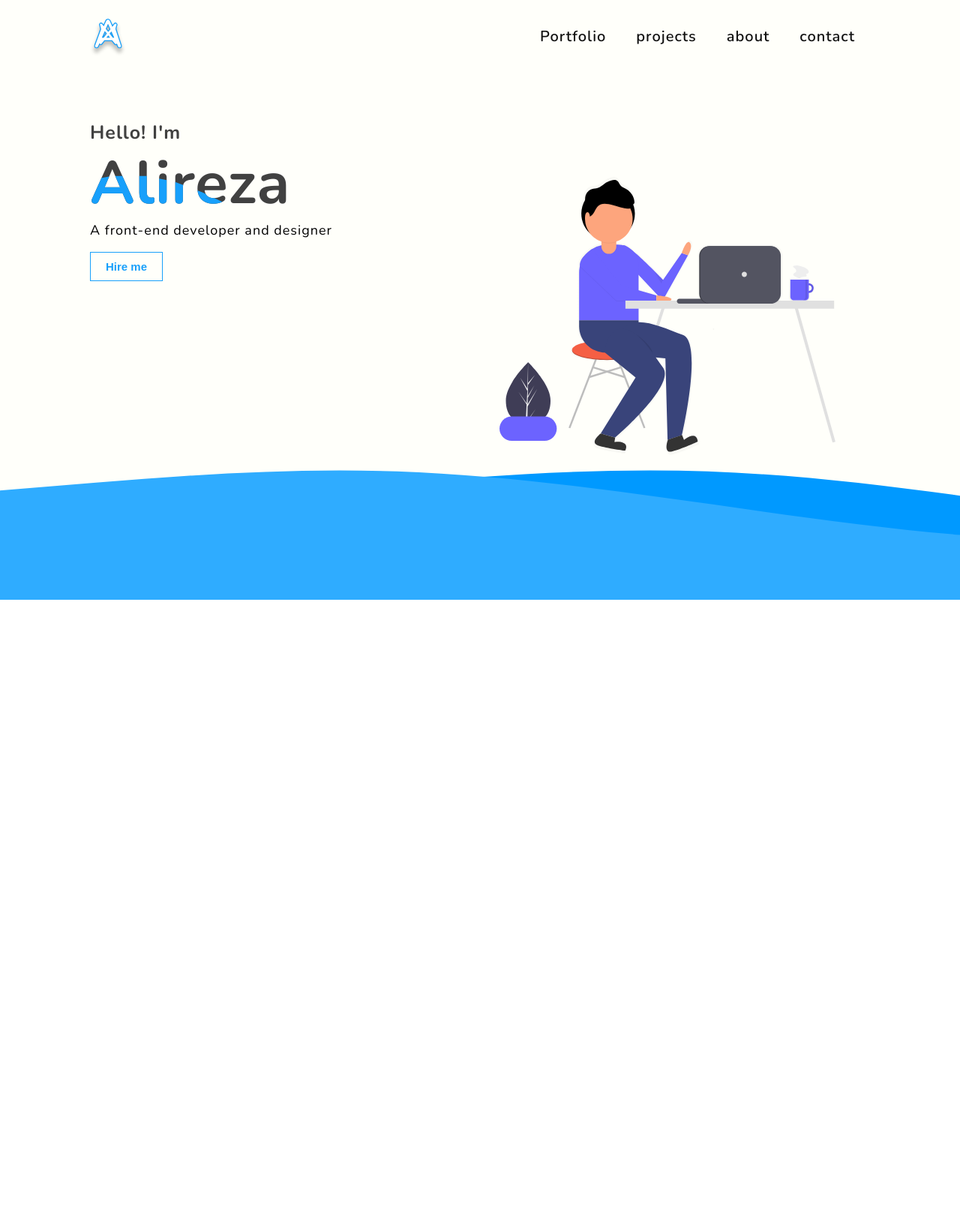
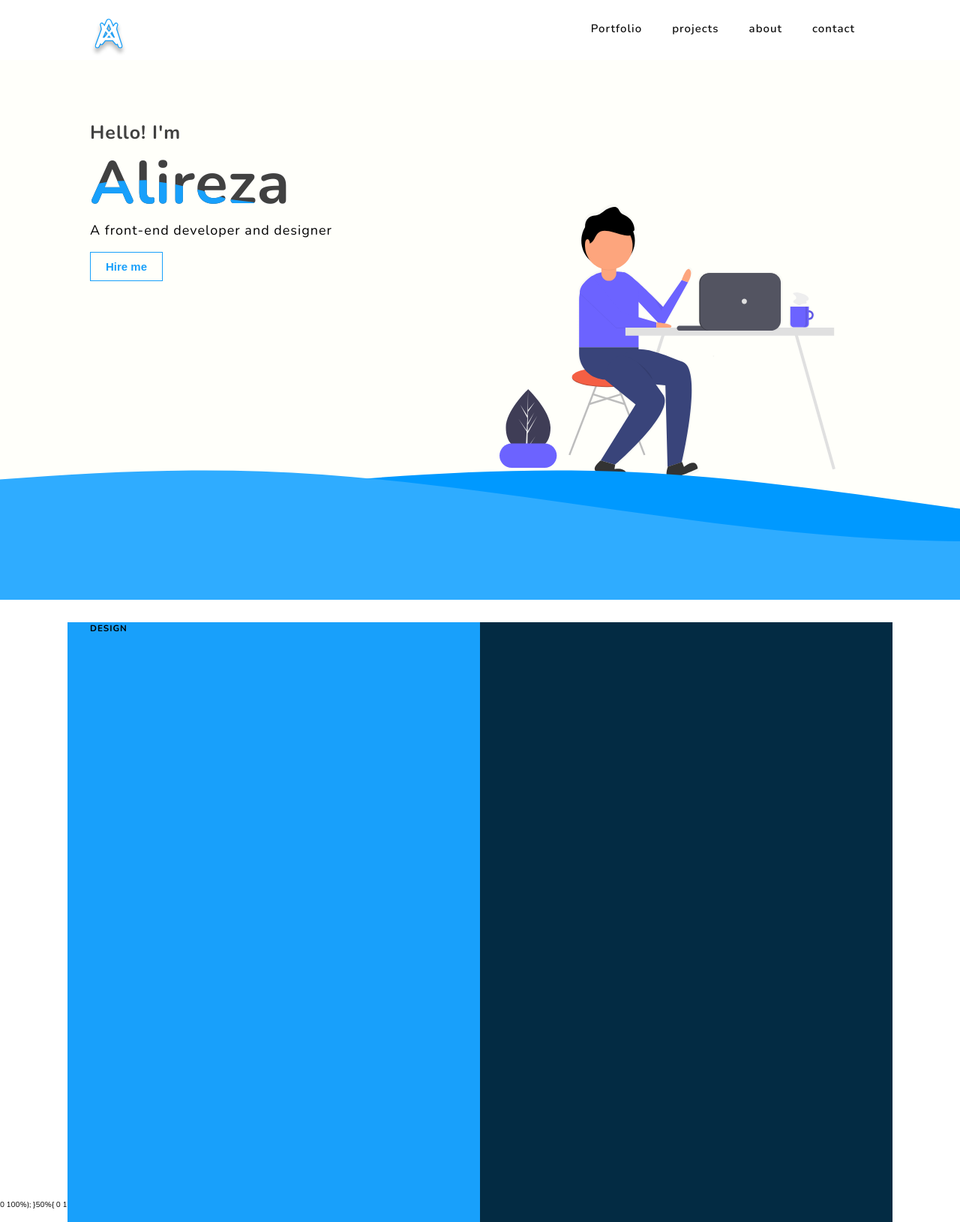
Before and after one commit to alirezahusseini33/Alix, a plain HTML site: page index.html in a window 1280 px wide. Shown: the whole page at 75% size. Before the commit the page ends 800 px from the top, so only its background shows below. Drawn offline with nearby package versions, Linux system fonts and the light colour scheme.

Commit message:
'portfolio'

```diff
--- a/app/app.js
+++ b/app/app.js
@@ -2,6 +2,8 @@ const navMenu = document.querySelector(".nav-menu");
 const humbergerMenu = document.querySelector(".humberger-menu");
 const navLink = document.querySelectorAll(".nav-link");
 const navLists = document.querySelectorAll("li");
+const nav = document.querySelector("nav");
+const humbergerLine = document.querySelectorAll(".lines");
 // event letseners
 humbergerMenu.addEventListener("click", () => {
     navMenu.classList.toggle("open");
@@ -19,3 +21,33 @@ navLists.forEach((link) => {
         }, 100);
     });
 });
+
+// navbar background color
+window.onscroll = function() {
+    let top = window.scrollY;
+    if (top >= 5) {
+        nav.classList.add("nav-bg");
+        // humbergerLine.forEach((line) => {
+        //     line.classList.add("line-light");
+        // });
+    } else {
+        nav.classList.remove("nav-bg");
+        // humbergerLine.forEach((line) => {
+        //     line.classList.remove("line-light");
+        // });
+    }
+};
+
+// mouse hover effect on portfolio section
+const leftSide = document.querySelector(".design");
+const rightSide = document.querySelector(".frond-end");
+
+const leftSideContainer = document.querySelector(".container-1");
+const rightSideContainer = document.querySelector(".container-2");
+
+leftSideContainer.addEventListener("mouseover", () => {
+    document.querySelector(".frond-end").style.zIndex = "-1";
+    setTimeout((e) => {
+        document.querySelector(".frond-end").style.zIndex = "1";
+    }, 2000);
+});
--- a/index.html
+++ b/index.html
@@ -7,21 +7,20 @@
     <!-- css link -->
     <link rel="stylesheet" href="/css/main.css" />
     <title>AliX</title>
-</head>
+    </ head>
 
     <body>
-    <!-- showcase -->
-    <main class="showcase">
-        <!-- showcase-container -->
-        <section class="container">
         <!-- humberger-menu -->
+
         <div class="humberger-menu">
-                <span class="line-1"></span>
-                <span class="line-2"></span>
-                <span class="line-3"></span>
+            <span class="lines line-1"></span>
+            <span class="lines line-2"></span>
+            <span class="lines line-3"></span>
         </div>
+
         <!-- navbar -->
         <nav>
+            <div class="container">
                 <div class="logo">
                     <img src="/assets/backgrounds/Exclude-2.svg" alt="" />
                 </div>
@@ -31,7 +30,12 @@
                     <li><a class="nav-link" href="#">about</a></li>
                     <li><a class="nav-link" href="#">contact</a></li>
                 </ul>
+            </div>
         </nav>
+        <!-- showcase -->
+        <main class="showcase">
+            <!-- showcase-container -->
+            <section class="container">
                 <div class="showcase-contents">
                     <h2>Hello! I'm</h2>
                     <h1 class="stroke-alireza">Alireza</h1>
@@ -41,8 +45,23 @@
                 </div>
             </section>
         </main>
+
+        <!-- portfolio,projects sections -->
+        <main class="portfolio">
+            <!-- portfolio -->
+            <section class="design">
+                <section class="container container-1">
+                    <h1>DESIGN</h1>
+                </section>
+            </section>
+            <section class="frond-end">
+                <section class="container container-2">
+                    <h1>DESIGN</h1>
+                </section>
+            </section>
+        </main>
         <!-- javascript -->
         <script src="/app/app.js"></script>
-</body>
+        </body dy>
 
-</html>
+</html> 0 100%); }50%{ 0 100%); } }p{
--- a/scss/_utility.scss
+++ b/scss/_utility.scss
@@ -6,7 +6,6 @@
     margin: 0;
     padding: 0;
     box-sizing: border-box;
-    overflow: hidden;
 }
 
 html {
@@ -58,8 +57,6 @@ p {
 // main-page
 .main-page {
     min-height: 100vh;
-    width: 75%;
-    margin-left: 25%;
 }
 
 // content-section utility styles
--- a/scss/main.scss
+++ b/scss/main.scss
@@ -6,28 +6,14 @@ body {
     min-height: 100vh;
     width: 100%;
     font-family: "Nunito", sans-serif;
+    scroll-behavior: smooth;
+    position: relative;
 }
 
-// showcase styles
-.showcase {
-    height: 100vh;
-    width: 100%;
-    position: relative;
-    background-color: $light-bg;
-    background-image: url("/assets/backgrounds/showcase-hello-bg.svg");
-    background-size: 65%;
-    background-position: 100% 70%;
-    background-repeat: no-repeat;
-    .container {
-        position: relative;
-        display: flex;
-        flex-direction: column;
-        justify-content: space-around;
-        align-items: flex-start;
 // humberger
 .humberger-menu {
-            position: absolute;
-            top: 2.5rem;
+    position: fixed;
+    top: 1.5rem;
     right: 2rem;
     height: 5rem;
     width: 6rem;
@@ -41,28 +27,44 @@ body {
         margin: 9px 0;
         transition: all 0.5s ease-in-out;
     }
+    .line-light {
+        background-color: $light-bg;
     }
+}
+
 // humberger animation
 .animate .line-2 {
     transform: translateX(-3rem);
     opacity: 0;
 }
+
 .animate .line-1 {
     transform: translateY(250%) rotateZ(45deg);
 }
+
 .animate .line-3 {
     transform: translateY(-250%) rotateZ(-45deg);
 }
+
 // navbar
 nav {
+    height: 10vh;
+    width: 100%;
+    position: sticky;
+    top: 0;
+    left: 0;
+    z-index: 1000;
+    .container {
+        width: 100%;
+        height: 100%;
+        position: relative;
         display: flex;
         justify-content: space-between;
         align-items: center;
-            height: 10vh;
-            width: 100%;
+        // padding-top: 1rem;
         // logo
         .logo {
-                margin-left: -1rem;
+            margin: 2rem 0 0 -1rem;
             img {
                 height: 7rem;
                 width: 7rem;
@@ -81,7 +83,7 @@ body {
             align-items: center;
             transform: translateY(-100%);
             transition: all 0.5s ease-in-out;
-                z-index: 100;
+            z-index: 1000;
             li {
                 margin: 2rem auto;
                 width: 100%;
@@ -100,8 +102,32 @@ body {
             transform: translateY(-100%);
         }
     }
+}
+
+// changing nav bg on scroll
+.nav-bg {
+    background-color: $light-bg;
+    box-shadow: 0 7.5px 10px rgba(0, 0, 0, 0.01);
+}
+
+// showcase styles
+.showcase {
+    height: 90vh;
+    width: 100%;
+    position: relative;
+    background-color: $light-bg;
+    background-image: url("/assets/backgrounds/showcase-hello-bg.svg");
+    background-size: 65%;
+    background-position: 90% 65%;
+    background-repeat: no-repeat;
+    .container {
+        position: relative;
+        display: flex;
+        flex-direction: column;
+        justify-content: space-around;
+        align-items: flex-start;
         .showcase-contents {
-            margin: 0 0 3rem 0;
+            margin: 3rem 0 3rem 0;
             padding: 3rem 0;
             position: relative;
             width: 100%;
@@ -148,7 +174,7 @@ body {
             button {
                 margin-top: 1.5rem;
                 display: inline-block;
-                padding: 0.5rem 1rem;
+                padding: 0.8rem 1.5rem;
                 border: 1px solid $light-blue;
                 background-color: transparent;
                 color: $light-blue;
@@ -156,8 +182,8 @@ body {
                 font-weight: bold;
                 position: relative;
                 overflow: hidden;
+                z-index: 1;
                 cursor: pointer;
-                z-index: 10;
                 transition: all 0.5s ease-in-out;
             }
             button::before {
@@ -250,12 +276,52 @@ body {
 }
 
 // showcase wave effect ends -------------
+// main-page styles starts here ---------------------
+.portfolio {
+    min-height: 100vh;
+    width: 100%;
+    position: relative;
+    // transition: all 1s ease-in-out;
+    .design {
+        height: 100vh;
+        width: 100%;
+        position: absolute;
+        // transition: all 1s ease-in-out;
+        .container {
+            clip-path: polygon(0 100%, 0 0, 50% 0, 50% 100%);
+            background-color: $light-blue;
+            margin: 3rem auto;
+            height: 100%;
+            transition: all 1s ease-in-out;
+        }
+        .container:hover {
+            clip-path: polygon(0 100%, 0 0, 100% 0, 100% 100%);
+            z-index: 10;
+        }
+    }
+    // .design:hover {}
+    .frond-end {
+        position: absolute;
+        height: 100vh;
+        width: 100%;
+        // transition: all 1s ease-in-out;
+        .container {
+            background-color: $dark-blue;
+            clip-path: polygon(50% 100%, 50% 0, 100% 0, 100% 100%);
+            margin: 3rem auto;
+            height: 100%;
+            transition: all 1s ease-in-out;
+        }
+        .container:hover {
+            clip-path: polygon(0 100%, 0 0, 100% 0, 100% 100%);
+            z-index: 9;
+        }
+    }
+    //     .frond-end:hover {}
+}
+
 // media queries for large screens -------------------------------
 @media screen and (min-width: 768px) {
-    .showcase {
-        background-size: 35%;
-        background-position: 80% 55%;
-        .container {
     .humberger-menu {
         display: none;
     }
@@ -264,8 +330,9 @@ body {
         justify-content: space-between;
         align-items: center;
         position: sticky;
-                top: 1rem;
+        top: 0;
         left: 0;
+        .container {
             .logo {
                 display: flex;
                 justify-content: center;
@@ -293,6 +360,7 @@ body {
                     width: fit-content;
                     a {
                         color: $dark-font-color;
+                        font-size: 1.5rem;
                         display: inline-block;
                         padding: 1rem 2rem;
                         font-weight: 600;
@@ -322,6 +390,11 @@ body {
                 }
             }
         }
+    }
+    .showcase {
+        background-size: 35%;
+        background-position: 80% 55%;
+        .container {
             // showcase-contents styles
             .showcase-contents {
                 margin: 3rem 0 3rem 0;
```
Also changed, not shown: css/main.css, 1 other file. Lines whose indentation alone changed are shown as unchanged.
